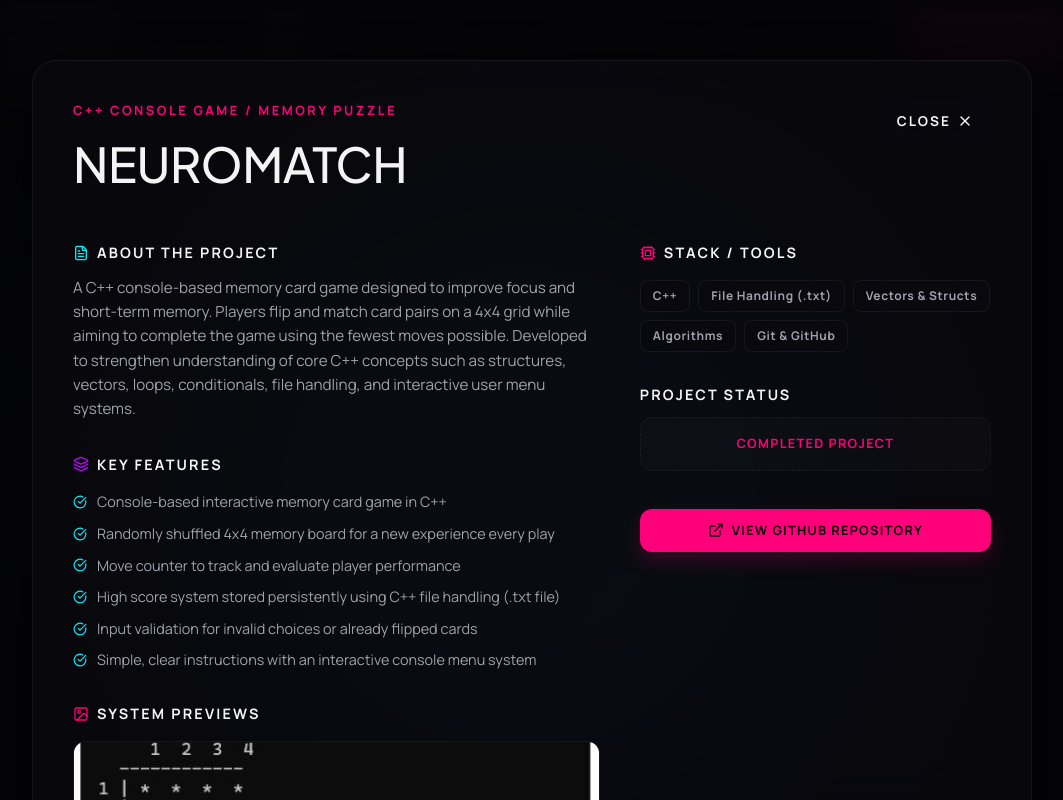
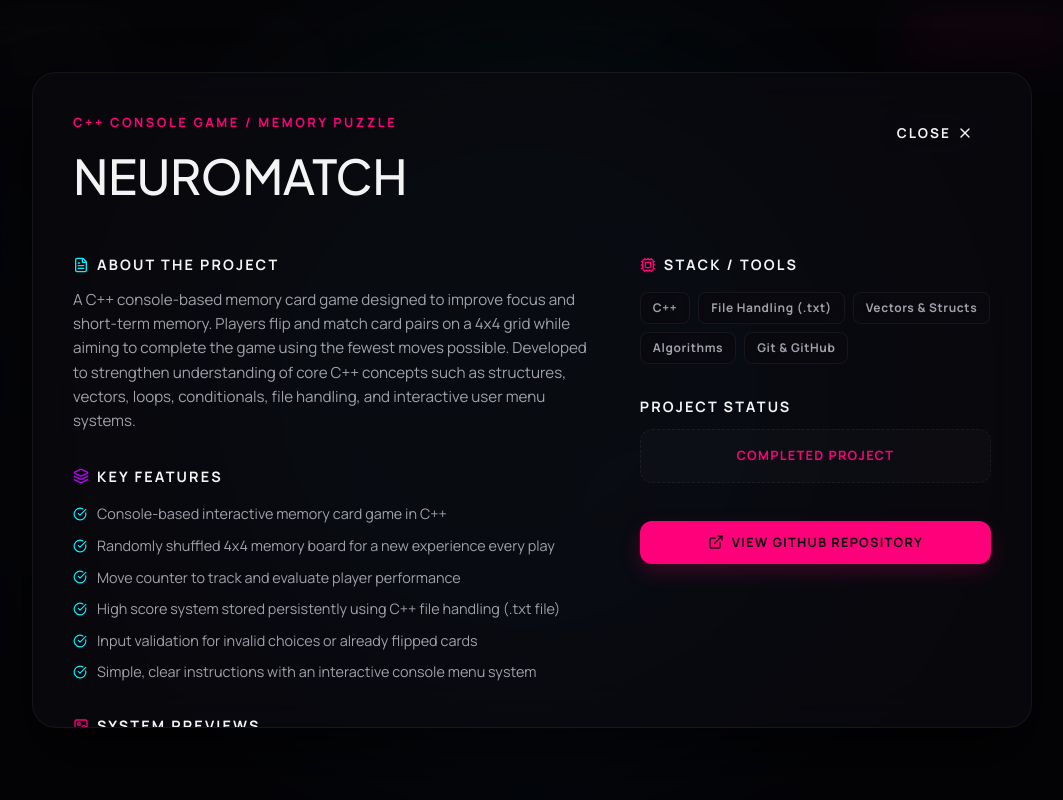
Before and after one commit to geethmanirmani/My_Portfolio, a Next.js app: page / in a window 1280 px wide. Both pictures are taken after a click on the element 327 px from the left and 2801 px from the top of the page. Shown: the part 2401-3201 px from the top of the page, without its empty margins (108-1171 px from the left). Built offline with nearby package versions, Linux system fonts and the light colour scheme.

Commit message:
Fix project modal mouse wheel scrolling behavior

```diff
--- a/src/components/ProjectDetailOverlay.tsx
+++ b/src/components/ProjectDetailOverlay.tsx
@@ -1,5 +1,5 @@
 "use client";
-import React, { useEffect, useState } from 'react';
+import React, { useEffect, useRef, useState } from 'react';
 import type { SoftwareProject } from '../data/softwareProjects';
 import { X, CheckCircle, Cpu, FileText, Layers, ExternalLink, Image as ImageIcon } from 'lucide-react';
 
@@ -10,14 +10,31 @@ interface ProjectDetailOverlayProps {
 
 export const ProjectDetailOverlay: React.FC<ProjectDetailOverlayProps> = ({ project, onClose }) => {
   const [animate, setAnimate] = useState(false);
+  const cardRef = useRef<HTMLDivElement>(null);
 
   useEffect(() => {
     if (project) {
+      document.body.style.overflow = 'hidden';
       const timer = setTimeout(() => setAnimate(true), 30);
       return () => clearTimeout(timer);
     } else {
+      document.body.style.overflow = 'unset';
       setAnimate(false);
     }
+  }, [project]);
+
+  // Direct active wheel scroll handler on the project card container
+  useEffect(() => {
+    const card = cardRef.current;
+    if (!card) return;
+
+    const handleWheel = (e: WheelEvent) => {
+      e.stopPropagation();
+      card.scrollTop += e.deltaY;
+    };
+
+    card.addEventListener('wheel', handleWheel, { passive: true });
+    return () => card.removeEventListener('wheel', handleWheel);
   }, [project]);
 
   if (!project) return null;
@@ -34,30 +51,28 @@ export const ProjectDetailOverlay: React.FC<ProjectDetailOverlayProps> = ({ proj
       onClick={(e) => {
         if (e.target === e.currentTarget) handleClose();
       }}
-      className="overlay-backdrop-scroll hide-scrollbar"
       style={{
         position: 'fixed',
         top: 0,
-        bottom: 0,
         left: 0,
-        right: 0,
+        width: '100vw',
+        height: '100vh',
         zIndex: 1000,
+        display: 'flex',
+        alignItems: 'center',
+        justifyContent: 'center',
         background: 'rgba(5, 5, 8, 0.94)',
         backdropFilter: 'blur(20px)',
         WebkitBackdropFilter: 'blur(20px)',
         opacity: animate ? 1 : 0,
         transition: 'opacity 0.3s ease',
-        overflowY: 'scroll',
-        WebkitOverflowScrolling: 'touch',
-        padding: '40px 20px'
+        padding: '30px 4%'
       }}
     >
       {/* Dynamic Background Glow */}
       <div
         style={{
-          position: 'fixed',
-          top: '25%',
-          left: '25%',
+          position: 'absolute',
           width: '50vw',
           height: '50vw',
           borderRadius: '50%',
@@ -69,29 +84,27 @@ export const ProjectDetailOverlay: React.FC<ProjectDetailOverlayProps> = ({ proj
         }}
       />
 
-      {/* Centered Scrollable Card */}
+      {/* Glass Project Card with Active Wheel Scroll */}
       <div
+        ref={cardRef}
+        className="glass hide-scrollbar"
         style={{
           width: '100%',
           maxWidth: '1000px',
-          margin: '20px auto 60px auto',
+          maxHeight: '82vh',
+          overflowY: 'auto',
+          borderRadius: '24px',
+          padding: '40px',
           position: 'relative',
           zIndex: 1,
-          opacity: animate ? 1 : 0,
-          transform: animate ? 'translateY(0)' : 'translateY(20px)',
-          transition: 'all 0.3s ease'
-        }}
-      >
-        <div
-          className="glass"
-          style={{
-            width: '100%',
-            borderRadius: '24px',
-            padding: '40px',
           display: 'flex',
           flexDirection: 'column',
           gap: '32px',
-            boxShadow: '0 30px 60px rgba(0,0,0,0.7)'
+          boxShadow: '0 30px 60px rgba(0,0,0,0.7)',
+          opacity: animate ? 1 : 0,
+          transform: animate ? 'translateY(0)' : 'translateY(20px)',
+          transition: 'all 0.3s ease',
+          WebkitOverflowScrolling: 'touch'
         }}
       >
         {/* Top Header */}
@@ -325,29 +338,5 @@ export const ProjectDetailOverlay: React.FC<ProjectDetailOverlayProps> = ({ proj
         </div>
       </div>
     </div>
-
-      <style>{`
-        .overlay-backdrop-scroll::-webkit-scrollbar {
-          width: 10px !important;
-          display: block !important;
-        }
-        .overlay-backdrop-scroll::-webkit-scrollbar-track {
-          background: rgba(10, 10, 15, 0.95);
-        }
-        .overlay-backdrop-scroll::-webkit-scrollbar-thumb {
-          background: var(--accent-pink);
-          border-radius: 6px;
-        }
-        .overlay-backdrop-scroll::-webkit-scrollbar-thumb:hover {
-          background: var(--accent-cyan);
-        }
-        @media (max-width: 768px) {
-          .overlay-grid {
-            grid-template-columns: 1fr !important;
-            gap: 30px !important;
-          }
-        }
-      `}</style>
-    </div>
   );
 };
```
Lines whose indentation alone changed are shown as unchanged.
